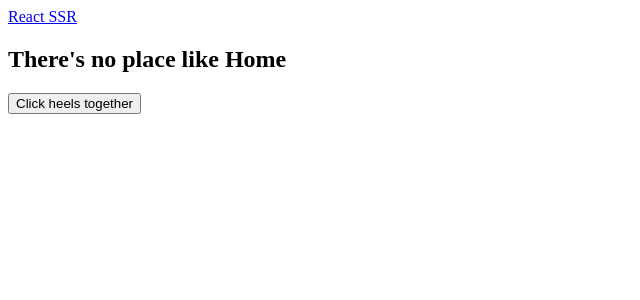
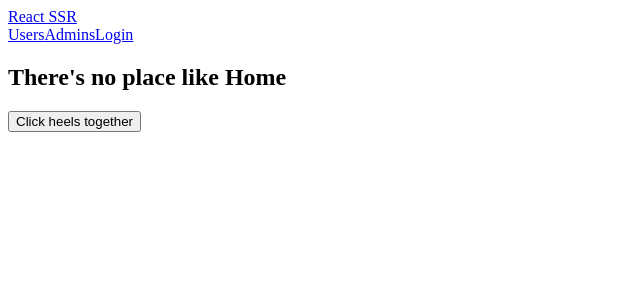
Before and after one commit to rayGreycloud/ssr-react-app, a React app: page / in a window 1280 px wide. Shown: the top 300 px of the page, without its empty margins (0-640 px from the left). Built offline with nearby package versions, Linux system fonts and the light colour scheme; the HTML template or start-up script is replaced by a standard one.

Commit message:
Add buttons to header for /users, /admins and login/logout button

```diff
--- a/src/client/components/Header.js
+++ b/src/client/components/Header.js
@@ -1,10 +1,28 @@
 import React from 'react';
 import { Link } from 'react-router-dom';
+import { connect } from 'react-redux';
 
-export default () => {
+const Header = ({ auth }) => {
+  console.log("My auth status is ", auth);
+
+  const authButton = auth ? (
+    <a href="/api/logout">Logout</a>
+  ) : (
+    <a href="/api/auth/google">Login</a>
+  );
+
   return (
     <div>
       <Link to="/">React SSR</Link>
+      <div>
+        <Link to="/users">Users</Link>
+        <Link to="/admins">Admins</Link>
+        {authButton}
+      </div>
     </div>
   );
 };
+
+const mapStateToProps = ({ auth }) => ({ auth });
+
+export default connect(mapStateToProps)(Header);
```
